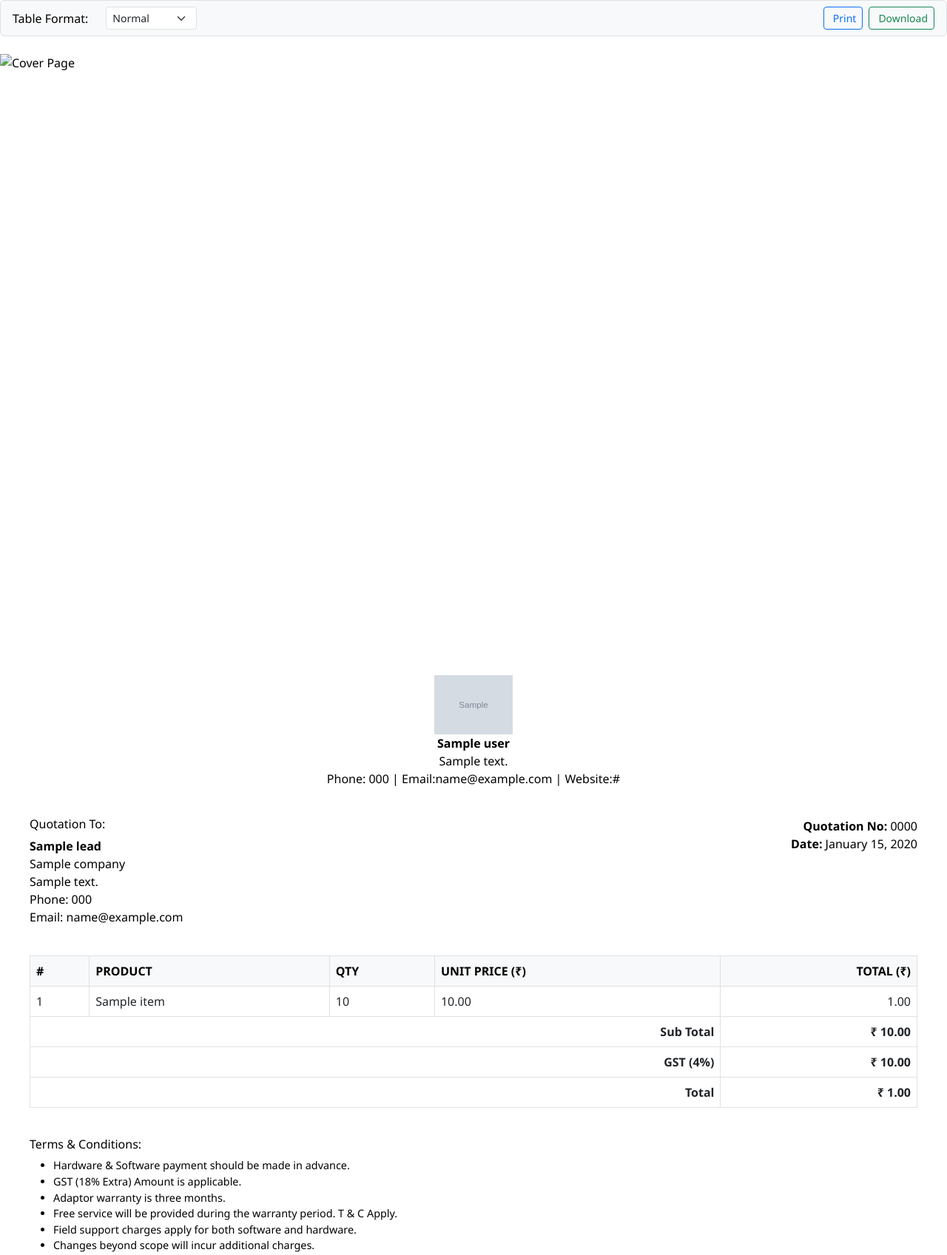
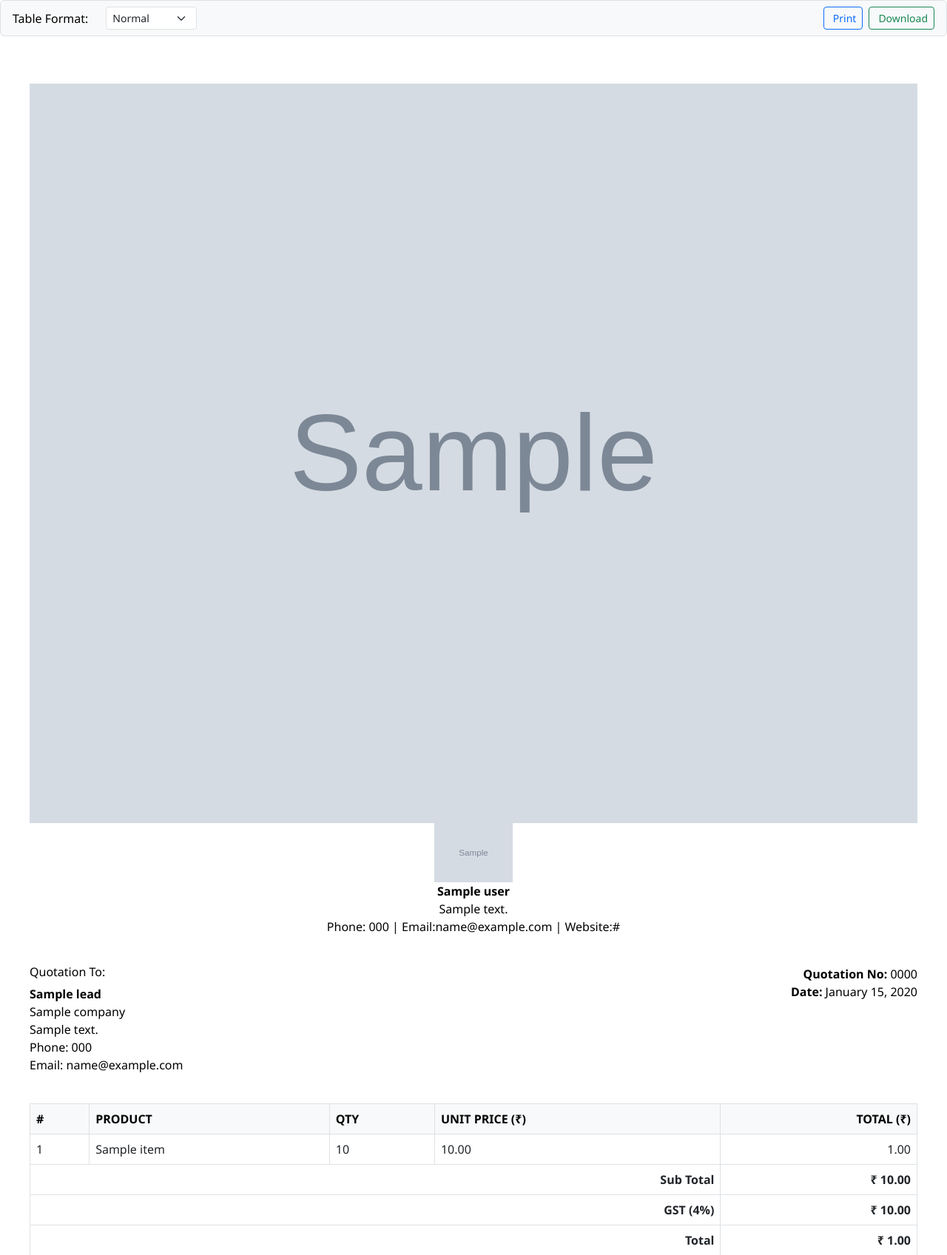
Before and after one commit to AgrimaPT/leads, a Django app: template leads_app/templates/preview_quotation.html in a window 1280 px wide. Shown: the top 1697 px of the page at 74% size. Run offline with Django 3.2, Linux system fonts and the light colour scheme; the template is opened without the code that fills it: most values are stand-ins (such as "Sample title", 1, 10 or a date in 2020); grey boxes marked "Sample" are stand-in pictures; some libraries are stand-ins or nearby versions.

Commit message:
quotation edit

```diff
--- a/leads_app/forms.py
+++ b/leads_app/forms.py
@@ -267,7 +267,7 @@ class LeadForm(forms.ModelForm):
 class CompanyProfileForm(forms.ModelForm):
     class Meta:
         model = CompanyProfile
-        fields = ['company_name', 'logo', 'address', 'email', 'phone', 'website', 'tax_rate']
+        fields = ['company_name', 'logo', 'address', 'email', 'phone', 'website', 'tax_rate','q_coverpage']
         widgets = {
             'company_name': forms.TextInput(attrs={'class': 'form-control'}),
             'email': forms.EmailInput(attrs={'class': 'form-control'}),
--- a/leads_app/models.py
+++ b/leads_app/models.py
@@ -13,6 +13,7 @@ class CompanyProfile(models.Model):
     email = models.EmailField(blank=True, null=True)
     phone = models.CharField(max_length=20, blank=True, null=True)
     website = models.URLField(blank=True, null=True)
+    q_coverpage=models.ImageField(upload_to='cover_pages/', blank=True, null=True)
     tax_rate = models.DecimalField(
         max_digits=5,
         decimal_places=2,
--- a/leads_app/templates/preview_quotation.html
+++ b/leads_app/templates/preview_quotation.html
@@ -1,3 +1,4 @@
+
 <!DOCTYPE html>
 <html lang="en">
 <head>
@@ -20,7 +21,7 @@
             color: #000;
         }
 
-        .cover-page {
+        /* .cover-page {
             width: 100vw;
             height: 100vh;
             margin: 0;
@@ -35,7 +36,25 @@
             width: 100%;
             height: 100%;
             object-fit: cover;
+        } */
+
+        .cover-page {
+            width: 100%;
+            height: 1000px; /* Approx. A4 height at 96dpi (~11in) */
+            display: flex;
+            justify-content: center;
+            align-items: center;
+            overflow: hidden;
+            page-break-after: always;
+            /* position: relative; */
         }
+
+        .cover-page img {
+            width: 100%;
+            height: 100%;
+            object-fit: cover;
+        }
+
 
         .content {
             padding: 40px;
@@ -112,13 +131,17 @@
 
 
 
-    <!-- Cover Page -->
-    <div class="cover-page">
-        <img src="" alt="Cover Page">
-    </div>
+
 
     <!-- Quotation Content -->
     <div class="content">
+
+        <!-- Cover Page -->
+        <div class="cover-page">
+            {% if company.q_coverpage %}
+                    <img src="{{ company.q_coverpage.url }}" alt="Cover page"><br>
+                {% endif %}
+        </div>
 
         <!-- Header -->
         <div class="header">
@@ -300,11 +323,12 @@
         function downloadPDF() {
             const element = document.querySelector('.content');  // This is the part you want to export
             const opt = {
-                margin:       0.5,
+                margin:       0.2,
                 filename:     'quotation_{{ quotation_number|default:"0000" }}.pdf',
                 image:        { type: 'jpeg', quality: 0.98 },
-                html2canvas:  { scale: 2 },
+                html2canvas:  { scale: 2,useCORS: true },
                 jsPDF:        { unit: 'in', format: 'a4', orientation: 'portrait' }
+                // jsPDF:        { unit: 'px', format: 'a4', orientation: 'portrait' }
             };
 
             html2pdf().set(opt).from(element).save();
```
Also changed, not shown: leads_app/templates/edit_employee_profile.html (+6 -1 lines), leads_app/templates/registration/home_selection.html (+22 -5 lines), leads_app/templates/view_profile.html (+11 -1 lines), leads_app/views.py (+35 -14 lines), leads_app/migrations/0021_companyprofile_q_coverpage.py (added).
